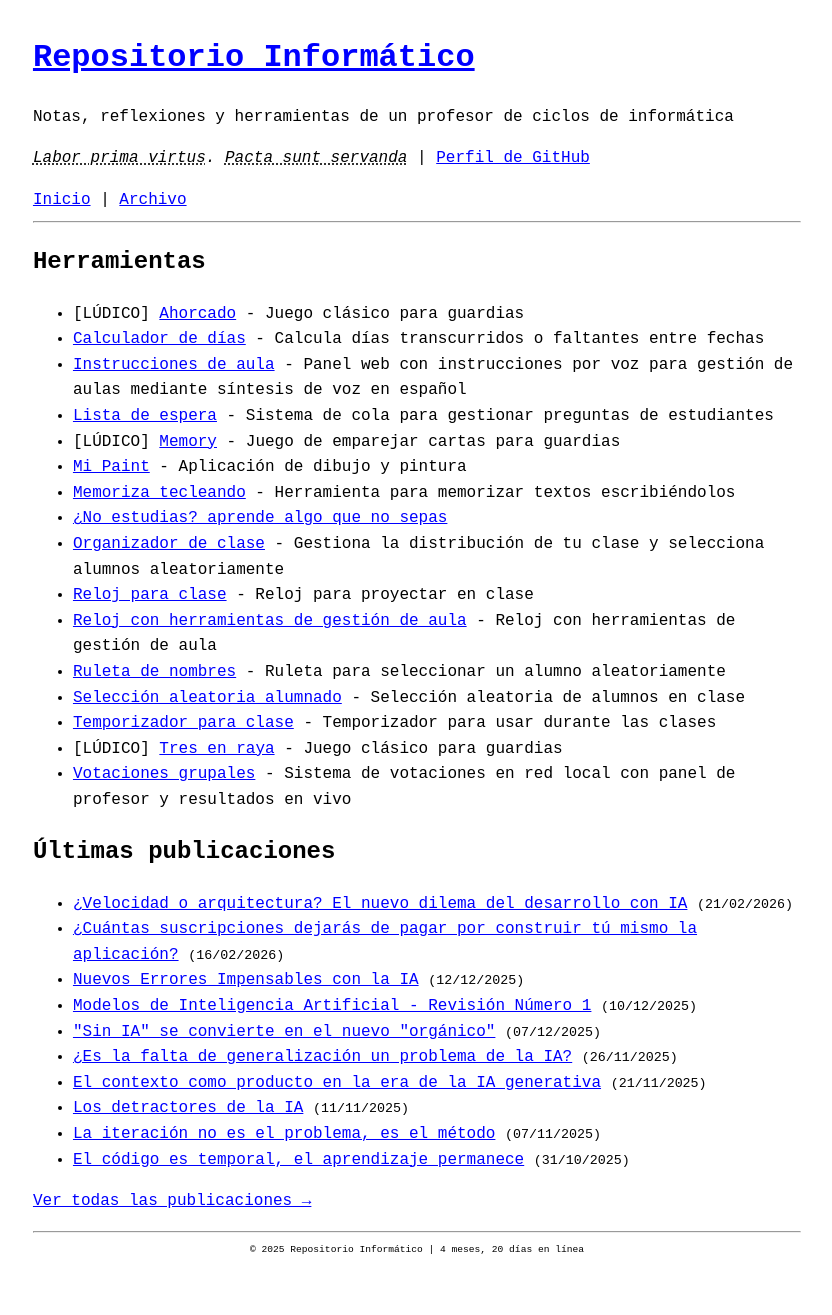
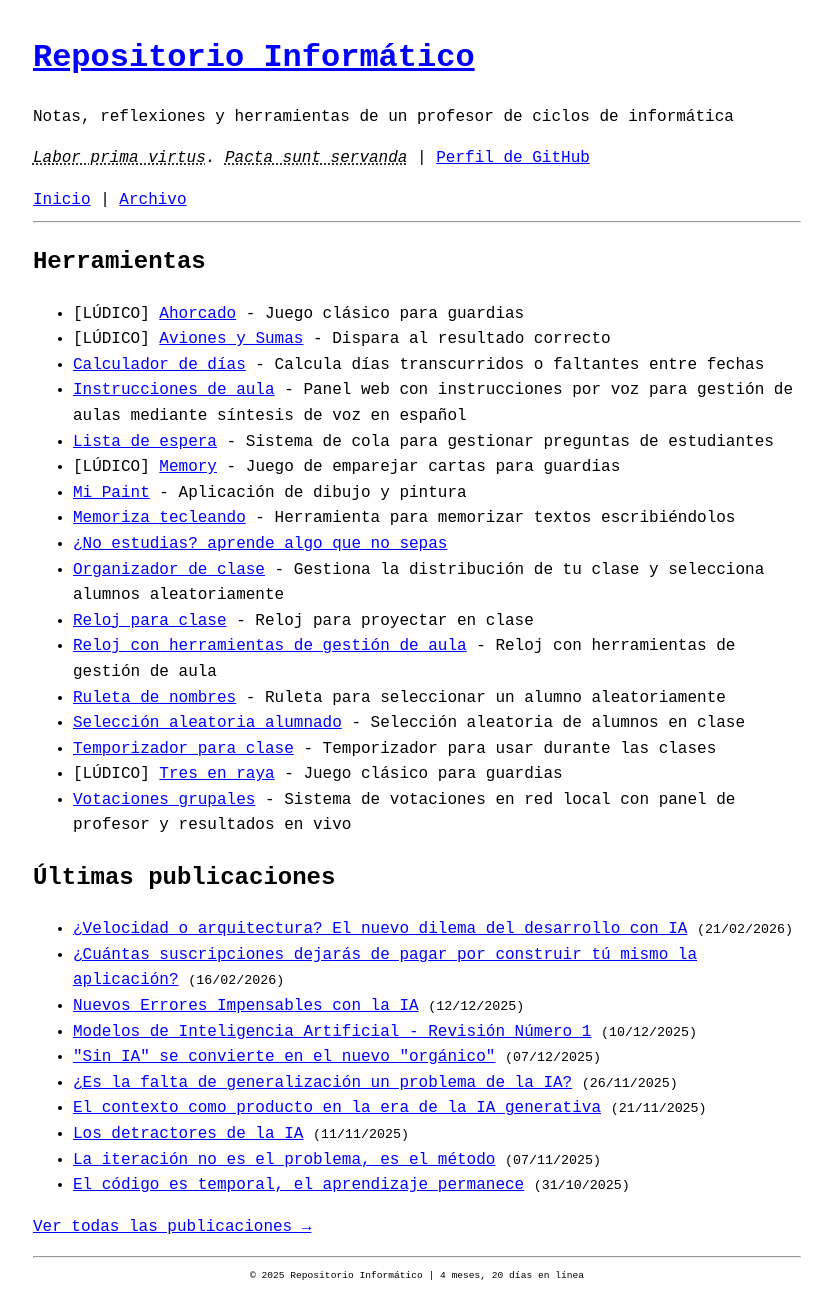
Before and after one commit to repositorioinformatico/repositorioinformatico.github.io, a Jekyll site: the page built from index.html, in a window 1280 px wide. Shown: the whole page, without its empty margins (223-1055 px from the left). Built offline with Jekyll 4.4.1, drawn with Linux system fonts in a browser that asks for light colours; before the commit the page ends 1290 px from its top, so only the background shows below that.

Commit message:
Añadir herramienta lúdica Aviones y Sumas
Co-Authored-By: Claude Sonnet 4.6 <noreply@anthropic.com>

```diff
--- a/index.html
+++ b/index.html
@@ -7,6 +7,7 @@ title: Inicio
 
 <ul>
     <li>[LÚDICO] <a href="https://repositorioinformatico.github.io/ahorcado/">Ahorcado</a> - Juego clásico para guardias</li>
+    <li>[LÚDICO] <a href="https://repositorioinformatico.github.io/aviones-y-sumas/">Aviones y Sumas</a> - Dispara al resultado correcto</li>
     <li><a href="https://repositorioinformatico.github.io/calendario-calculador-dias/">Calculador de días</a> - Calcula días transcurridos o faltantes entre fechas</li>
     <li><a href="https://repositorioinformatico.github.io/instrucciones-aula/">Instrucciones de aula</a> - Panel web con instrucciones por voz para gestión de aulas mediante síntesis de voz en español</li>
     <li><a href="https://github.com/repositorioinformatico/lista-espera">Lista de espera</a> - Sistema de cola para gestionar preguntas de estudiantes</li>
```
